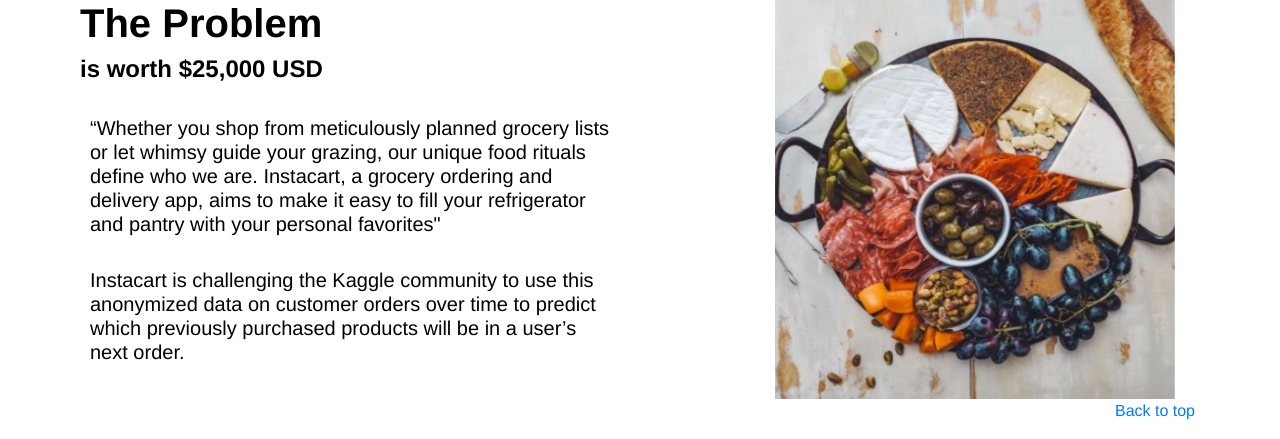
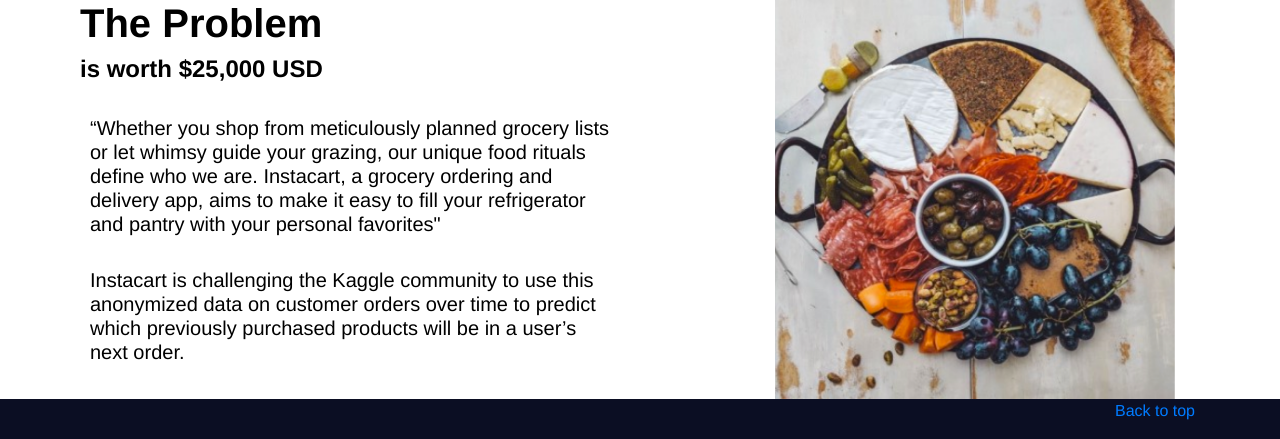
Before and after one commit to Jrfelix13/Final-Project, a Python web app: template website/templates/index.html in a window 1280 px wide. Shown: the part 658-1097 px from the top of the page. Run offline with Jinja, Linux system fonts and the light colour scheme; the template is opened without the code that fills it, so the values that code supplies are empty; some libraries are stand-ins or nearby versions.

Commit message:
Update index.html

```diff
--- a/website/templates/index.html
+++ b/website/templates/index.html
@@ -81,8 +81,8 @@
 
         <!-- Second Row -->
     </div>
-    <div class="footer-per">
-        <footer class="container" style="color: rgb(11, 14, 35);">
+    <div class="row" style="background-color: rgb(11, 14, 35);">
+        <footer class="container" style="background-color: rgb(11, 14, 35);">
             <p class="float-right"><a href="#">Back to top</a></p>
         </footer>
     </div>
```
